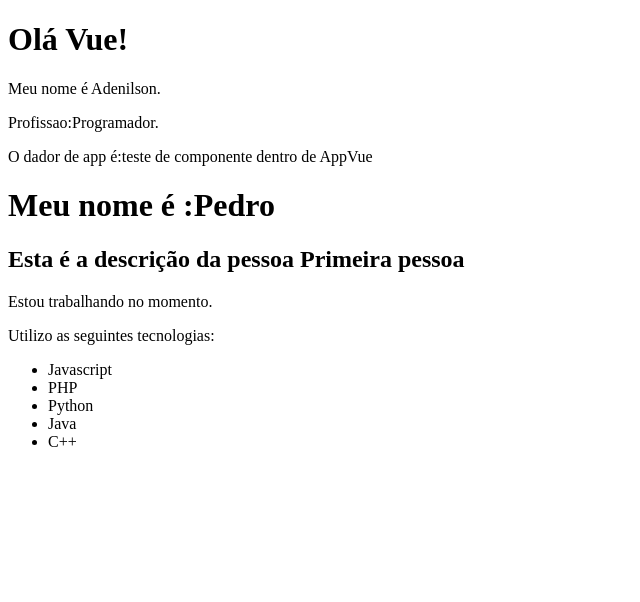
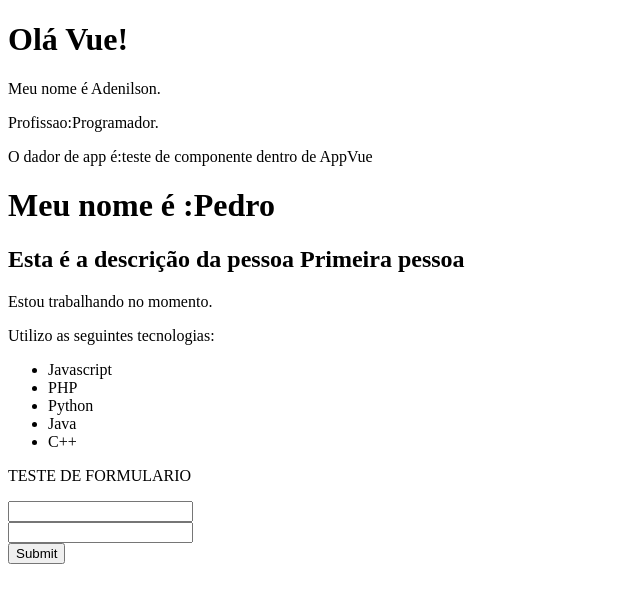
Before and after one commit to Adenilsson/vue_js, a Vue app: page / in a window 1280 px wide. Shown: the top 602 px of the page, without its empty margins (0-640 px from the left). Built offline with nearby package versions, Linux system fonts and the light colour scheme.

Commit message:
Reutilizando codigos

```diff
--- /dev/null
+++ b/src/components/Formulario.vue
@@ -0,0 +1,26 @@
+<template>
+<p>TESTE DE FORMULARIO</p>
+<form action="">
+<div>
+<InputText />
+</div>
+<div>
+<InputText />
+</div>
+<div>
+<Enviar />
+</div>
+</form>
+</template>
+<script>
+import InputText from './forms/InputText.vue'
+import Enviar from './forms/Enviar.vue'
+export default{
+    name:'Formulario',
+    components:{
+        Enviar,
+        InputText
+
+    }
+}
+</script>
--- a/src/components/Pessoa.vue
+++ b/src/components/Pessoa.vue
@@ -2,16 +2,20 @@
 <div>
     <h2>Esta é a descrição da pessoa {{nome}}</h2>
     <Info />
+    <Formulario />
+
 </div>
 </template>
 <script>
 import Info from './Info'
+import Formulario from './Formulario'
+export default {
+    name: 'Pessoa',
+    components: {
+        Info,
+        Formulario
+    },
 
-export default {
-    nome: 'Pessoa',
-    components: {
-        Info
-    },
     data(){
         return{
              nome: 'Primeira pessoa'
--- /dev/null
+++ b/src/components/forms/Enviar.vue
@@ -0,0 +1,9 @@
+<template>
+ <input type="submit" value="Submit">
+
+</template>
+<script>
+export default{
+    name:'Enviar'
+}
+</script>
--- /dev/null
+++ b/src/components/forms/InputText.vue
@@ -0,0 +1,8 @@
+<template>
+<input type="text">
+</template>
+<script>
+export default{
+    name:'InputText'
+}
+</script>
```
